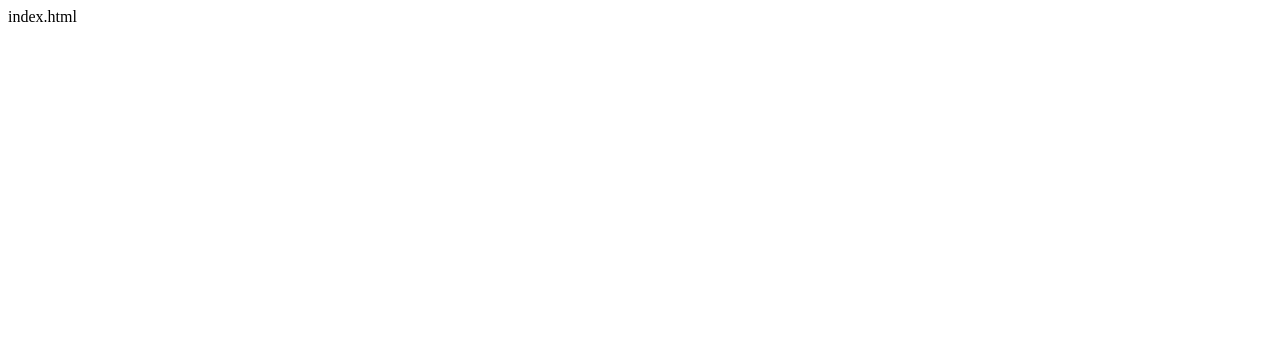
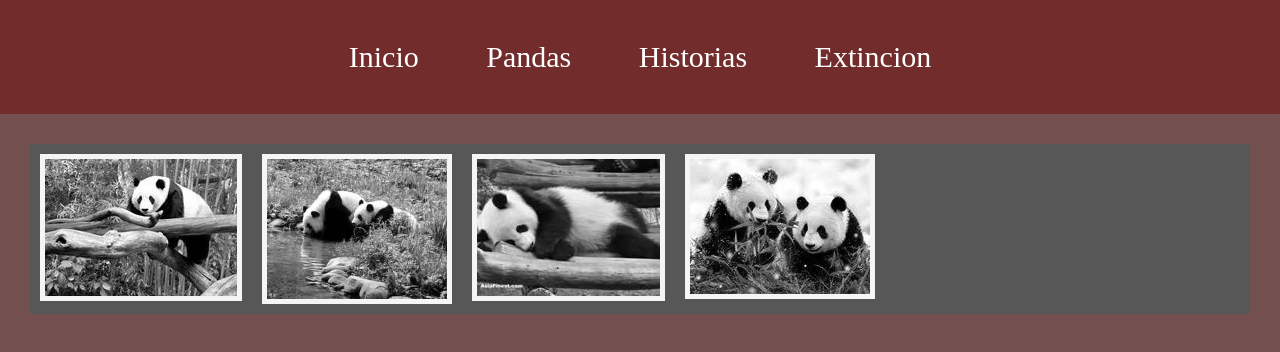
Before and after one commit to Ddayif/panda-panda, a plain HTML site: page index.html in a window 1280 px wide. Drawn offline with Linux system fonts and the light colour scheme.

Commit message:
Agregando imagenes

```diff
--- /dev/null
+++ b/assets/css/main.css
@@ -0,0 +1,52 @@
+*{
+	background-color: #734F4F;
+	margin: 0;
+	padding: 0;
+	box-sizing: border-box;
+}
+
+section .texto{
+	font-size: 30px;
+	text-align: center;
+	color: white;
+	background-color: #732C2C;
+
+}
+
+#menu .inicio{
+	padding: 40px 30px;
+	background-color: #732C2C;
+	display: inline-block;
+}
+
+#menu .pandas{
+	padding: 40px 30px;
+	background-color: #732C2C;
+	display: inline-block;
+}
+
+#menu .historias{
+	padding: 40px 30px;
+	background-color: #732C2C;
+	display: inline-block;
+}
+
+#menu .extincion{
+	padding: 40px 30px;
+	background-color: #732C2C;
+	display: inline-block;
+}
+.pandas img{
+
+	display: inline-block;
+	float: left;
+	border: 5px solid whitesmoke;
+	margin: 10px;
+}
+
+.contenedor-imagen{
+	margin-right: 50px;
+	align-content: center;
+	margin: 30px;
+	filter: grayscale(100%);
+}
--- /dev/null
+++ b/assets/js/main.js
@@ -0,0 +1,13 @@
+var pictures = ["assets/img/panda-1.jpg", "assets/img/panda-2.jpg", "assets/img/panda-3.jpg", "assets/img/panda-4.jpg"]
+
+pictures.forEach(function(el, i){
+  var contenedor = document.getElementById("contenedor-imagen");
+  var divImagen = document.createElement("div");
+  divImagen.setAttribute("class","pandas");
+  var photo = document.createElement("img");
+  photo.src = pictures[i];
+  photo.id = 'a' + (i+1);
+
+  divImagen.appendChild(photo);
+  contenedor.appendChild(divImagen);
+});
--- a/index.html
+++ b/index.html
@@ -1 +1,24 @@
-index.html
+<!DOCTYPE html>
+<html lang="en">
+<head>
+	<meta charset="UTF-8">
+	<title>Document</title>
+	<link rel="stylesheet" type="text/css" href="assets/css/main.css">
+</head>
+<body>
+	<section class="titulo" id="menu">
+		<div class="texto">
+			<p class="inicio">Inicio</p>
+			<p class="pandas">Pandas</p>
+			<p class="historias">Historias</p>
+			<p class="extincion">Extincion</p>
+		</div>
+	</section>
+
+	<section class="contenedor-imagen" id="contenedor-imagen">
+	<div></div>
+	</section>
+
+	<script type="text/javascript" src="assets/js/main.js"></script>
+</body>
+</html>
```
Also changed, not shown: assets/img/panda-1.jpg (added), assets/img/panda-2.jpg (added), assets/img/panda-3.jpg (added), assets/img/panda-4.jpg (added).
